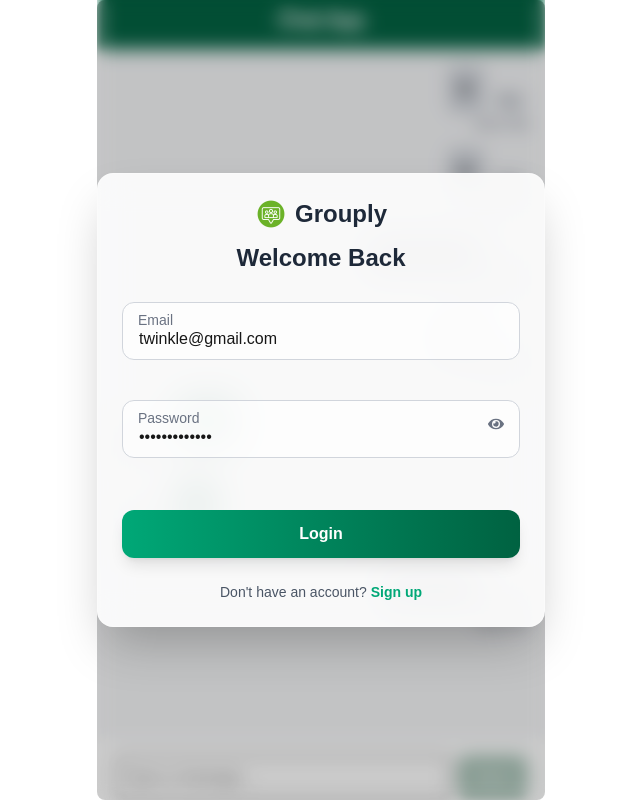
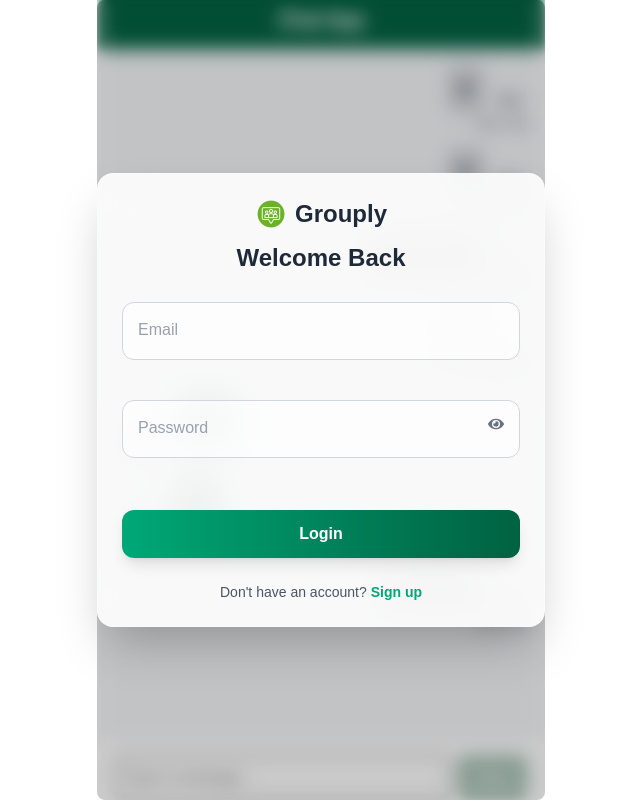
Before and after one commit to Moon-12/chatapp-nextjs-ts-tailwind, a Next.js app: page / in a window 1280 px wide. Shown: the whole page, without its empty margins (319-959 px from the left). Built offline with nearby package versions, Linux system fonts and the light colour scheme; no server answers.

Commit message:
build errors fixed

```diff
--- a/src/app/(tabs)/groups/page.tsx
+++ b/src/app/(tabs)/groups/page.tsx
@@ -21,13 +21,13 @@ const ChatGroupPage = () => {
   const dispatch = useAppDispatch();
   const router = useRouter();
 
-const { chatGroupData, loading: groupsLoading, error: groupsError } = useSelector(
+const { chatGroupData, loading: groupsLoading } = useSelector(
   (state: RootState) => state.chatGroup
 );
   const { loading, error } = useSelector((state: RootState) => state.joinGroup);
   useEffect(() => {
     dispatch(fetchAllChatGroups());
-  }, []);
+  }, [dispatch]);
 
   const handleJoinGroup = async (groupId: number) => {
     if (!groupId) return;
@@ -58,7 +58,7 @@ const { chatGroupData, loading: groupsLoading, error: groupsError } = useSelecto
       toast.error(error);
       dispatch(clearError());
     }
-  }, [error]);
+  }, [error,dispatch]);
 
   const getButtonText = (access?: string) => {
     switch (access?.toUpperCase()) {
--- a/src/app/api/getAllPreviousMessages/route.ts
+++ b/src/app/api/getAllPreviousMessages/route.ts
@@ -34,6 +34,7 @@ export async function GET(req: NextRequest) {
     }
     return NextResponse.json(result);
   } catch (error) {
+    console.error("error", error);
     return NextResponse.json(
       { message: "Internal Server Error" },
       { status: 500 },
--- a/src/components/AuthModal.tsx
+++ b/src/components/AuthModal.tsx
@@ -22,8 +22,8 @@ const AuthModal: React.FC = () => {
   const { status } = useAppSession();
 
   const [form, setForm] = useState({
-    email: "twinkle@gmail.com",
-    password: "Testpass@2026",
+    email: "",
+    password: "",
     confirmPassword: "",
     userName: "",
   });
@@ -100,6 +100,7 @@ const AuthModal: React.FC = () => {
         setIsLogin(true);
       }
     } catch (error) {
+      console.error(error);
       toast.error("Something went wrong");
     }
   };
--- a/src/components/AuthSessionProvider.tsx
+++ b/src/components/AuthSessionProvider.tsx
@@ -1,7 +1,7 @@
 "use client";
 import { SessionProvider } from "next-auth/react";
 import { ReactNode } from "react";
-import SessionWatcherWrapper from "./SessionWatcherWrapper"; "";
+import SessionWatcherWrapper from "./SessionWatcherWrapper";
 
 interface Props {
   children: ReactNode;
--- a/src/utils/authOptions.ts
+++ b/src/utils/authOptions.ts
@@ -67,7 +67,7 @@ export const authOptions: AuthOptions = {
   ],
 
   callbacks: {
-    async jwt({ token, session, user }) {
+    async jwt({ token, user }) {
       //console.log("**********");
       console.log("inside jwt callback");
       // console.log({ token, session, user });
```
Also changed, not shown: src/app/(tabs)/groups/[groupId]/page.tsx (+16 -3 lines).
